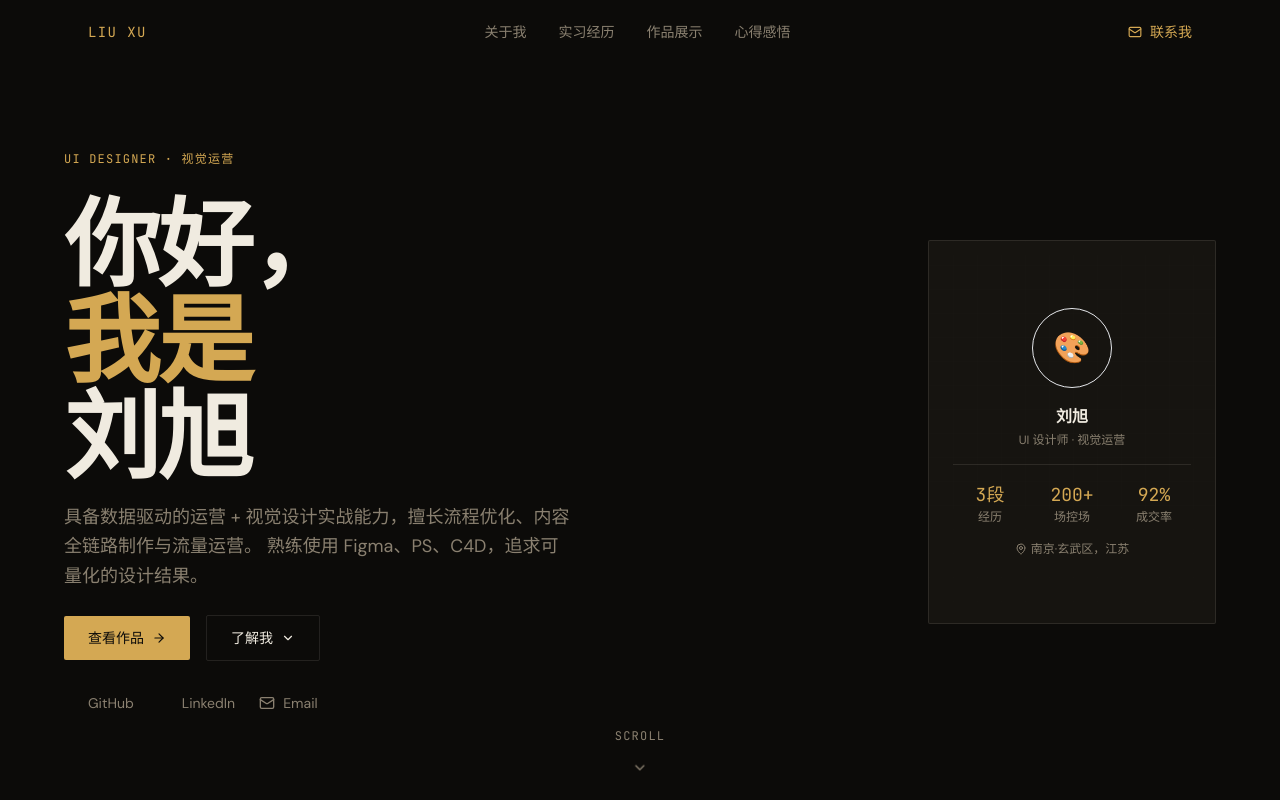
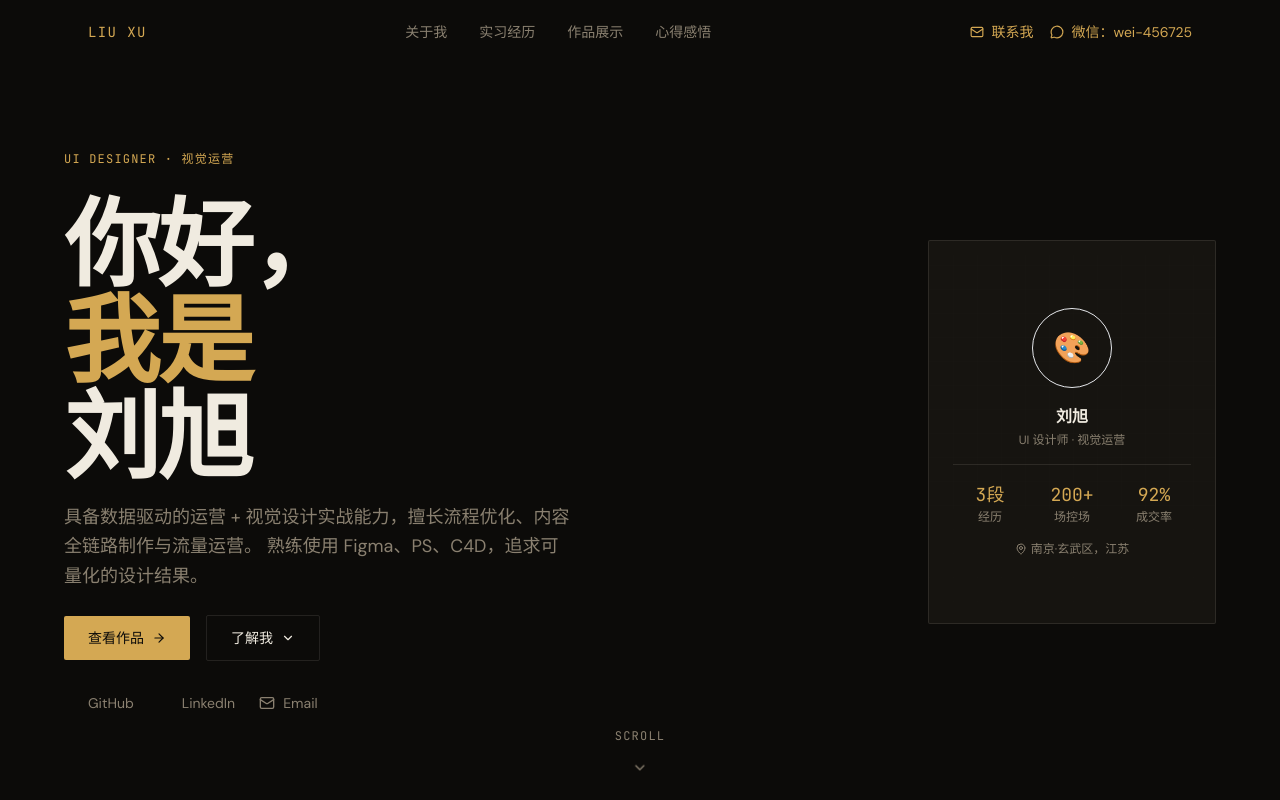
Before and after one commit to wc-ooc/wc-ooc.github.io, a plain HTML site: page index.html in a window 1280 px wide. Shown: the top 800 px of the page. Drawn offline with nearby package versions, Linux system fonts and the light colour scheme; some icons are missing; a web font is replaced by a local one.

Commit message:
Update index.html

```diff
--- a/index.html
+++ b/index.html
@@ -94,9 +94,14 @@
         <button data-scroll="works" class="scroll-btn text-sm text-muted-foreground hover:text-foreground transition-colors">作品展示</button>
         <button data-scroll="reflections" class="scroll-btn text-sm text-muted-foreground hover:text-foreground transition-colors">心得感悟</button>
       </div>
-      <a href="mailto:we138456725@163.com" class="hidden md:flex items-center gap-2 text-sm text-accent hover:opacity-70 transition-opacity">
-        <i data-lucide="mail" class="w-3.5 h-3.5"></i> 联系我
-      </a>
+      <div class="hidden md:flex items-center gap-4">
+        <a href="mailto:we138456725@163.com" class="flex items-center gap-2 text-sm text-accent hover:opacity-70 transition-opacity">
+          <i data-lucide="mail" class="w-3.5 h-3.5"></i> 联系我
+        </a>
+        <span class="flex items-center gap-2 text-sm text-accent">
+          <i data-lucide="message-circle" class="w-3.5 h-3.5"></i> 微信：wei-456725
+        </span>
+      </div>
     </div>
   </nav>
 
@@ -479,6 +484,7 @@
         <button class="flex items-center gap-2 text-muted-foreground hover:text-accent transition-colors text-sm"><i data-lucide="github" class="w-3.5 h-3.5"></i><span class="font-mono text-xs">GitHub</span></button>
         <button class="flex items-center gap-2 text-muted-foreground hover:text-accent transition-colors text-sm"><i data-lucide="linkedin" class="w-3.5 h-3.5"></i><span class="font-mono text-xs">LinkedIn</span></button>
         <a href="mailto:we138456725@163.com" class="flex items-center gap-2 text-muted-foreground hover:text-accent transition-colors text-sm"><i data-lucide="mail" class="w-3.5 h-3.5"></i><span class="font-mono text-xs">Mail</span></a>
+        <span class="flex items-center gap-2 text-muted-foreground hover:text-accent transition-colors text-sm"><i data-lucide="message-circle" class="w-3.5 h-3.5"></i><span class="font-mono text-xs">微信：wei-456725</span></span>
       </div>
     </div>
   </footer>
```
